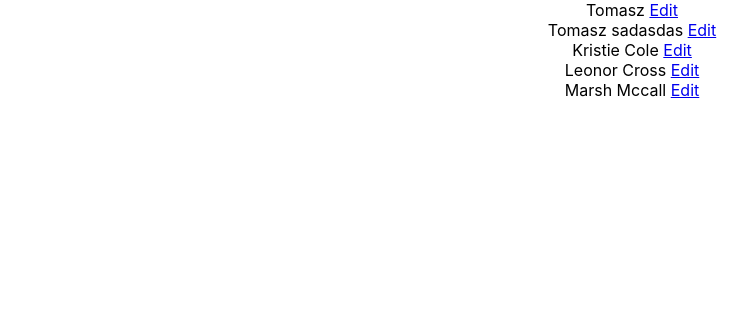
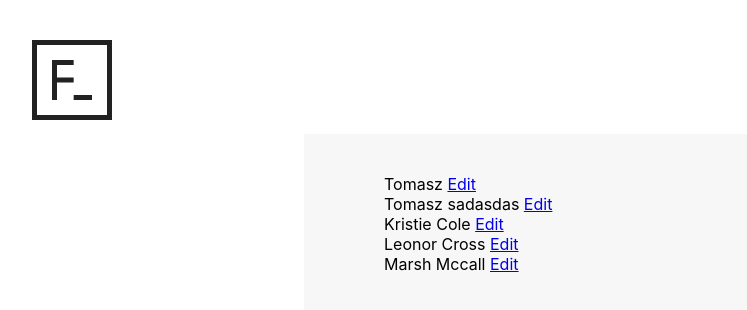
Before and after one commit to karolszym22/FRONT-END-TASK, a React (Create React App) app: page / in a window 1280 px wide. Shown: the top 310 px of the page, without its empty margins (8-755 px from the left). Built offline with nearby package versions, Linux system fonts and the light colour scheme; no server answers; data requests are answered from the project's data file.

Commit message:
Adding new  components :
-Css: adding style components
-adding new folder Assets
-adding logo.svg in Assets

```diff
--- a/src/App.jsx
+++ b/src/App.jsx
@@ -1,5 +1,7 @@
 import React, { Component } from 'react';
 import "./App.css";
+import "./CSS/style.css"
+import logo from "./Assets/logo.svg"
 import EditIntern from "./EditIntern";
 import InternList from "./InternList";
 import { Routes, Route } from "react-router-dom";
@@ -26,11 +28,20 @@ class App extends Component {
     };
 render() {
   return (
-    <div className="App">
-      <Routes>
-        <Route path="/interns/:id" exact element={<EditIntern />} />
-        <Route path="/" element={<InternList />} />
-      </Routes>
+    <div className='main-wrapper'>
+      <div className='container'>
+        <header>
+          <i><img  className='logo' src={logo}/></i>
+        </header>
+        <main>
+           <Routes>
+              <Route path="/interns/:id" exact element={<EditIntern />} />
+              <Route path="/" element={<InternList />} />
+           </Routes>
+        </main>
+
+
+      </div>
     </div>
   );
 }}
--- /dev/null
+++ b/src/CSS/List/styles.css
@@ -0,0 +1,90 @@
+.container
+{
+
+    display: flex;
+    flex-direction: column;
+    align-items: center;
+    padding: 40px;
+    width: 100%;
+    box-sizing: border-box;
+}
+main
+{
+    display: flex;
+    flex-direction: column;
+    align-items: flex-start;
+    padding: 40px 80px 80px;
+    box-sizing: border-box;
+    margin-top: 10px;
+    background: #F7F7F7;
+    width: 656px;
+    height: 783px
+}
+main h1
+{
+    font-family: 'Roboto';
+    font-style: normal;
+    font-weight: 500;
+    font-size: 40px;
+    line-height: 47px;
+    margin-bottom: 40px;
+}
+.trainee
+{
+        display: flex;
+        flex-direction: row;
+        justify-content: space-between;
+        align-items: center;
+        padding: 8px 24px;
+        width: 100%;
+        height: 64px;
+        box-sizing: border-box;
+        width: 496px;
+        border: 2px solid transparent;
+}
+.trainee.hover:hover
+{
+    border: 2px solid #222222;
+}
+.trainee.primary
+{
+    background: #EDEDED;
+}
+
+.trainee .trainee-name
+{
+    font-family: 'Roboto';
+    font-style: normal;
+    font-weight: 400;
+    font-size: 18px;
+    line-height: 24px;
+}
+.trainee .edit-nav
+{
+    width: 58px;
+    display: flex;
+    justify-content: space-between;
+}
+.edit-nav .edit
+{
+    font-family: 'Roboto';
+    font-style: normal;
+    font-weight: 500;
+    font-size: 16px;
+    line-height: 24px;
+    color: #222222;
+}
+.edit.nav .edit image
+{
+    padding-right: 10px;
+}
+header
+{
+    width: 100%;
+    max-width: 1440px;
+}
+.logo
+{
+    height: 80px;
+    width: 80px;
+}
--- /dev/null
+++ b/src/CSS/List_Media_Queries/styles.css
@@ -0,0 +1,66 @@
+@media (max-width: 1024px) {
+
+    main
+    {
+        width: 75%;
+    }
+    .trainee
+    {
+        width: 100%;
+    }
+
+ }
+ @media (max-width: 768px)
+ {
+     .container
+     {
+         padding: 40px 10px;
+     }
+     main
+    {
+        padding: 40px 30px 80px;
+    }
+     .trainee .trainee-name
+    {
+     font-size: 15px;
+    }
+    .edit-nav .edit
+    {
+     font-size: 15px;
+    }
+ }
+ @media (max-width: 568px)
+ {
+     main
+    {
+        width: 95%;
+    }
+     .trainee .trainee-name
+    {
+     font-size: 13px;
+    }
+    .edit-nav .edit
+    {
+     font-size: 13px;
+    }
+ }
+ @media (max-width: 368px)
+ {
+     main
+    {
+        width: 100%;
+    }
+     .trainee .trainee-name
+    {
+     font-size: 13px;
+     overflow:hidden;
+     display:inline-block;
+     text-overflow: ellipsis;
+     white-space: nowrap;
+     width: 80px;
+    }
+    .edit-nav .edit
+    {
+     font-size: 13px;
+    }
+ }
--- /dev/null
+++ b/src/CSS/style.css
@@ -0,0 +1,29 @@
+@import url("./List/styles.css");
+@import url("./List_Media_Queries/styles.css");
+
+
+*{
+    padding: 0;
+    margin: 0;
+}
+body
+{
+    display: flex;
+    flex-direction: column;
+    width: 100%;
+}
+body h1
+{
+    text-align: center;
+    font-family: 'Roboto';
+}
+.main-wrapper
+{
+
+    display: flex;
+    flex-direction: column;
+    align-items: center;
+    width: 100%;
+
+
+}
```
Also changed, not shown: src/Assets/logo.svg (added).
